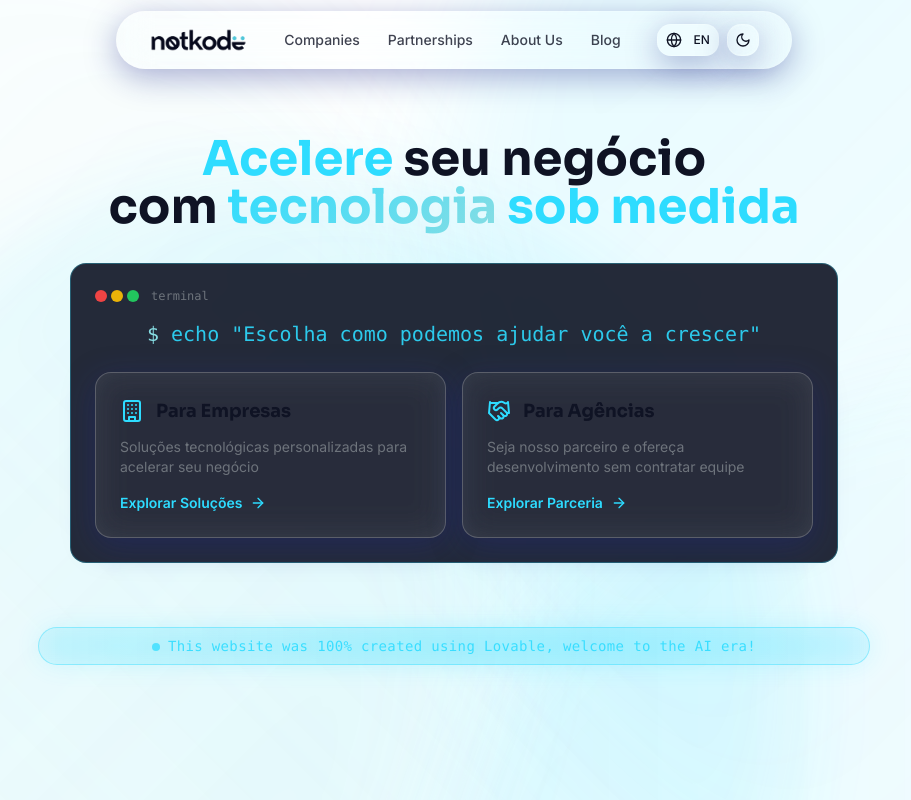
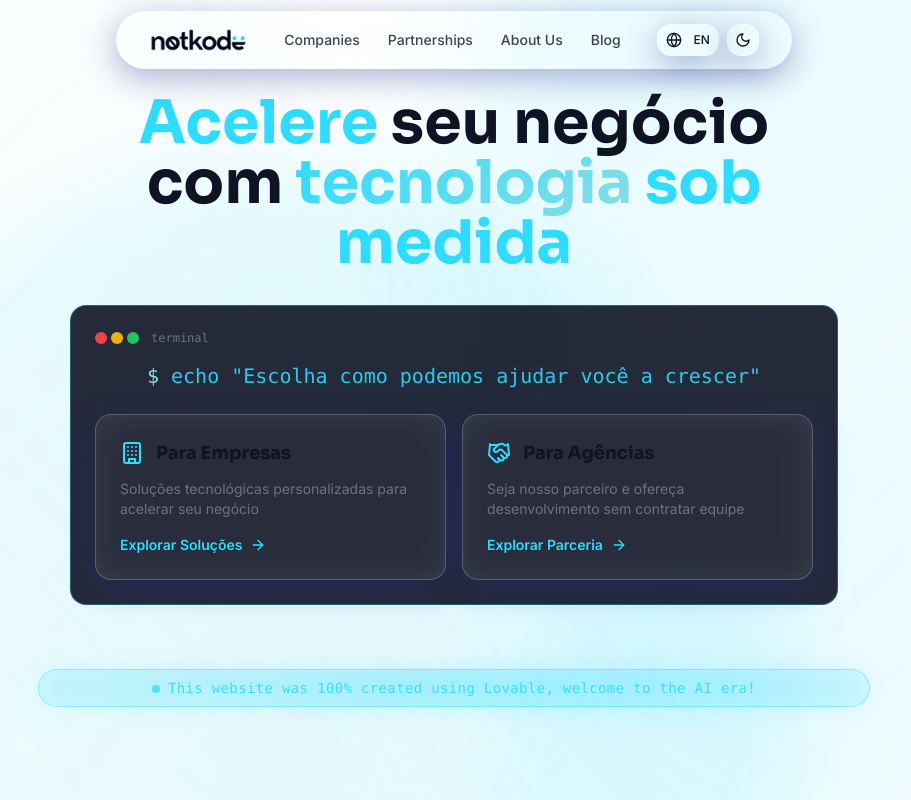
Before and after one commit to not-kode/notkode, a React (Vite) app: page / in a window 1280 px wide. Shown: the whole page, without its empty margins (186-1097 px from the left). Built offline with nearby package versions, Linux system fonts and the light colour scheme.

Commit message:
Increase hero title font size
Increased the font size of the hero title in `src/pages/Home.tsx`.

```diff
--- a/src/pages/Home.tsx
+++ b/src/pages/Home.tsx
@@ -39,7 +39,7 @@ const Home: React.FC = () => {
 
       <div className="container mx-auto max-w-4xl text-center relative z-10 flex-grow flex flex-col justify-center">
         {/* Main Title */}
-        <div className="font-sora font-bold text-2xl md:text-4xl lg:text-5xl mb-8 leading-tight">
+        <div className="font-sora font-bold text-3xl md:text-5xl lg:text-6xl mb-8 leading-tight">
           <span className="text-primary">Acelere</span> seu negócio<br />
           com <span className="text-gradient">tecnologia</span> <span className="text-primary">sob medida</span>
         </div>
```
